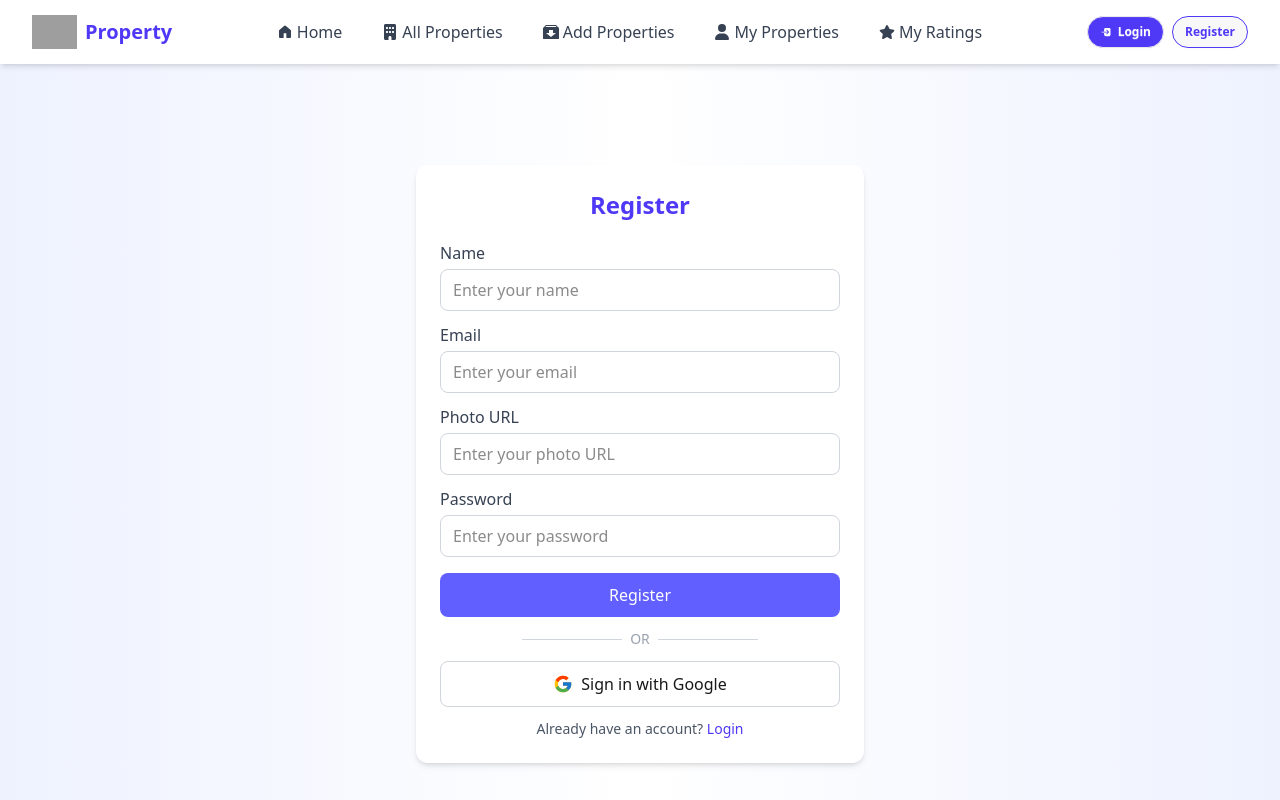
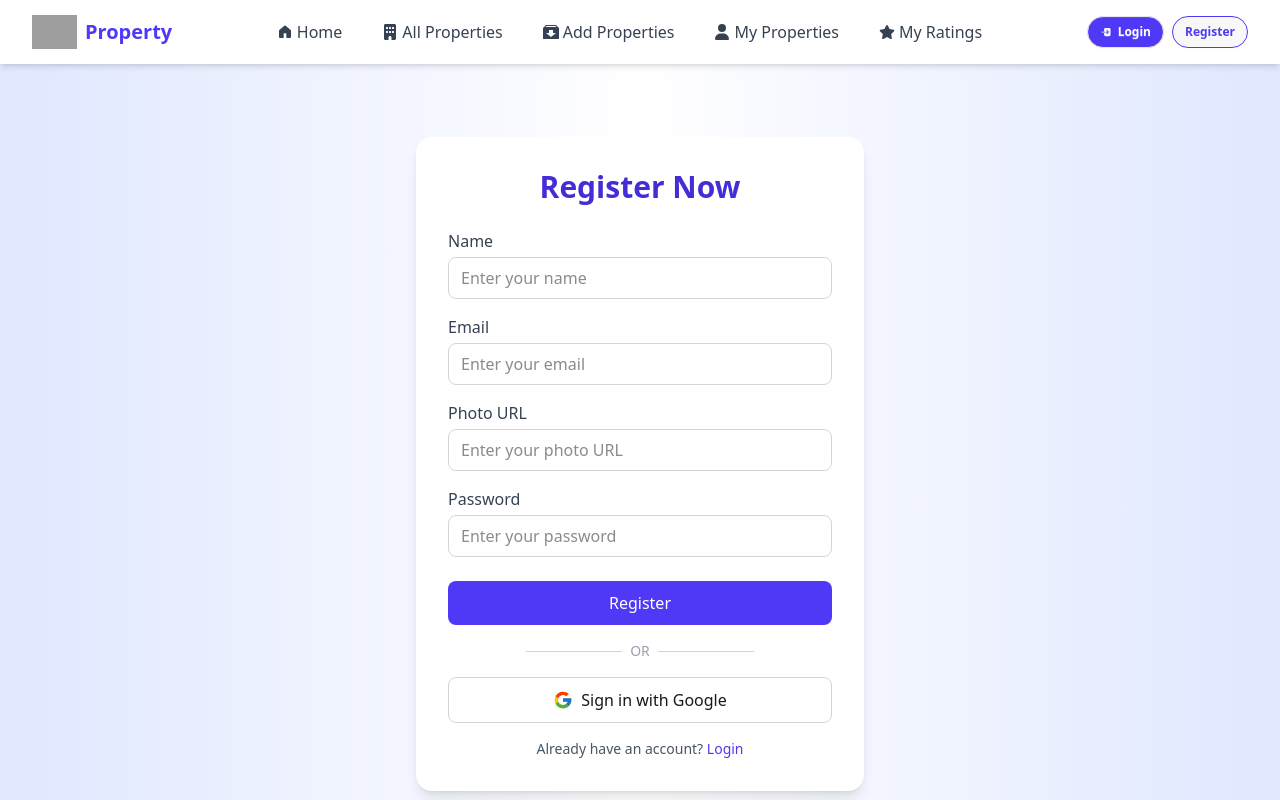
Before and after one commit to sakhawat236hossain/Home-Nest-client, a React (Vite) app: page /register in a window 1280 px wide. Shown: the top 800 px of the page. Built offline with nearby package versions, Linux system fonts and the light colour scheme; no server answers; grey boxes are pictures that could not be loaded.

Commit message:
create user,login fnc done

```diff
--- a/package.json
+++ b/package.json
@@ -11,9 +11,11 @@
   },
   "dependencies": {
     "@tailwindcss/vite": "^4.1.17",
+    "firebase": "^12.5.0",
     "lucide-react": "^0.553.0",
     "react": "^19.1.1",
     "react-dom": "^19.1.1",
+    "react-hot-toast": "^2.6.0",
     "react-icons": "^5.5.0",
     "react-router-dom": "^7.9.5",
     "tailwindcss": "^4.1.17"
--- /dev/null
+++ b/src/AuthProvider/AuthProvider.jsx
@@ -0,0 +1,47 @@
+import { createContext, useEffect, useState } from "react";
+import {
+  createUserWithEmailAndPassword,
+  getAuth,
+  onAuthStateChanged,
+  signInWithEmailAndPassword,
+} from "firebase/auth";
+import app from "../Firebase/firebase.config";
+
+export const AuthContext = createContext();
+
+const auth = getAuth(app);
+
+const AuthProvider = ({ children }) => {
+  const [user, setUser] = useState(null);
+console.log(user);
+  // create user
+  const createUser = (email, password) => {
+    return createUserWithEmailAndPassword(auth, email, password);
+  };
+
+  // login user
+  const logInUser = (email, password) => {
+    return signInWithEmailAndPassword(auth, email, password);
+  };
+
+  useEffect(() => {
+    const unSubscribe = onAuthStateChanged(auth, (currentUser) => {
+      setUser(currentUser);
+    });
+
+    return () => unSubscribe();
+  }, []);
+
+  const authInfo = {
+    user,
+    setUser,
+    createUser,
+    logInUser,
+  };
+
+  return (
+    <AuthContext.Provider value={authInfo}>{children}</AuthContext.Provider>
+  );
+};
+
+export default AuthProvider;
--- a/src/Components/Navbar.jsx
+++ b/src/Components/Navbar.jsx
@@ -1,4 +1,4 @@
-import React, { useState } from "react";
+import React, { useContext, useState } from "react";
 import { Link, NavLink } from "react-router-dom";
 import { GoHomeFill } from "react-icons/go";
 import { FaBuilding, FaUser, FaStar } from "react-icons/fa6";
@@ -7,6 +7,7 @@ import { IoLogIn } from "react-icons/io5";
 
 const Navbar = () => {
   const [mobileOpen, setMobileOpen] = useState(false);
+  // const {user}=useContext(AuthC)
 
   const NavItem = ({ to, label, icon: Icon }) => (
     <NavLink
--- /dev/null
+++ b/src/Firebase/firebase.config.js
@@ -0,0 +1,19 @@
+// Import the functions you need from the SDKs you need
+import { initializeApp } from "firebase/app";
+// TODO: Add SDKs for Firebase products that you want to use
+// https://firebase.google.com/docs/web/setup#available-libraries
+
+// Your web app's Firebase configuration
+const firebaseConfig = {
+  apiKey: "AIzaSyCvpkREzIJJCYe2vpZLUYa-q8u2IIfnWew",
+  authDomain: "homenest-1a737.firebaseapp.com",
+  projectId: "homenest-1a737",
+  storageBucket: "homenest-1a737.firebasestorage.app",
+  messagingSenderId: "469248229841",
+  appId: "1:469248229841:web:e2b54cecd6771c7e4820f0"
+};
+
+// Initialize Firebase
+const app = initializeApp(firebaseConfig);
+
+export default app
--- a/src/Pages/Register.jsx
+++ b/src/Pages/Register.jsx
@@ -1,71 +1,121 @@
 import React from "react";
 import { Link } from "react-router-dom";
 import { FcGoogle } from "react-icons/fc";
+import { useContext } from "react";
+import { AuthContext } from "../AuthProvider/AuthProvider";
+import toast from "react-hot-toast";
 
 const Register = () => {
+  const { createUser,setUser } = useContext(AuthContext);
+
+  const handleRegister = (e) => {
+    e.preventDefault();
+
+    const name = e.target.name.value;
+    const email = e.target.email.value;
+    const photoURL = e.target.photoURL.value;
+    const password = e.target.password.value;
+
+    if (!name || !email || !password) {
+      toast.error("Please fill in all required fields!");
+      return;
+    }
+
+    createUser(email, password)
+      .then((result) => {
+        const user = result.user;
+     setUser(user)
+        toast.success("Registration successful!");
+      })
+      .catch((error) => {
+        const errorMessage = error.message;
+        toast.error(`Registration failed: ${errorMessage}`);
+        console.error("Registration error:", error);
+      });
+
+    console.log({ name, email, photoURL, password });
+  };
+
   return (
-    <div className="flex justify-center items-center min-h-screen bg-gradient-to-r from-indigo-50 via-white to-indigo-50 p-4">
-      <form className="bg-white p-4 sm:p-6 rounded-xl shadow-md w-full max-w-sm sm:max-w-md">
-        <h2 className="text-2xl sm:text-2.5xl font-bold mb-5 text-center text-indigo-600">
-          Register
+    <div className="flex justify-center items-center min-h-screen bg-gradient-to-r from-indigo-100 via-white to-indigo-100 p-4">
+      <form
+        onSubmit={handleRegister}
+        className="bg-white p-6 sm:p-8 rounded-2xl shadow-lg w-full max-w-sm sm:max-w-md"
+      >
+        <h2 className="text-2xl sm:text-3xl font-bold mb-6 text-center text-indigo-700">
+          Register Now
         </h2>
 
         {/* Name */}
-        <div className="mb-3">
-          <label className="block mb-1 font-medium text-gray-700 text-sm sm:text-base">Name</label>
+        <div className="mb-3 sm:mb-4">
+          <label className="block mb-1 font-medium text-gray-700 text-sm sm:text-base">
+            Name
+          </label>
           <input
             type="text"
             name="name"
             placeholder="Enter your name"
-            className="w-full border border-gray-300 px-3 py-2 rounded-lg focus:outline-none focus:ring-2 focus:ring-indigo-300 text-sm sm:text-base"
+            required
+            className="w-full border border-gray-300 px-3 py-2 rounded-lg focus:outline-none focus:ring-2 focus:ring-indigo-400 text-sm sm:text-base"
           />
         </div>
 
         {/* Email */}
-        <div className="mb-3">
-          <label className="block mb-1 font-medium text-gray-700 text-sm sm:text-base">Email</label>
+        <div className="mb-3 sm:mb-4">
+          <label className="block mb-1 font-medium text-gray-700 text-sm sm:text-base">
+            Email
+          </label>
           <input
             type="email"
             name="email"
             placeholder="Enter your email"
-            className="w-full border border-gray-300 px-3 py-2 rounded-lg focus:outline-none focus:ring-2 focus:ring-indigo-300 text-sm sm:text-base"
+            required
+            className="w-full border border-gray-300 px-3 py-2 rounded-lg focus:outline-none focus:ring-2 focus:ring-indigo-400 text-sm sm:text-base"
           />
         </div>
 
         {/* Photo URL */}
-        <div className="mb-3">
-          <label className="block mb-1 font-medium text-gray-700 text-sm sm:text-base">Photo URL</label>
+        <div className="mb-3 sm:mb-4">
+          <label className="block mb-1 font-medium text-gray-700 text-sm sm:text-base">
+            Photo URL
+          </label>
           <input
             type="text"
             name="photoURL"
             placeholder="Enter your photo URL"
-            className="w-full border border-gray-300 px-3 py-2 rounded-lg focus:outline-none focus:ring-2 focus:ring-indigo-300 text-sm sm:text-base"
+            required
+            className="w-full border border-gray-300 px-3 py-2 rounded-lg focus:outline-none focus:ring-2 focus:ring-indigo-400 text-sm sm:text-base"
           />
         </div>
 
         {/* Password */}
-        <div className="mb-4">
-          <label className="block mb-1 font-medium text-gray-700 text-sm sm:text-base">Password</label>
+        <div className="mb-5 sm:mb-6">
+          <label className="block mb-1 font-medium text-gray-700 text-sm sm:text-base">
+            Password
+          </label>
           <input
             type="password"
             name="password"
             placeholder="Enter your password"
-            className="w-full border border-gray-300 px-3 py-2 rounded-lg focus:outline-none focus:ring-2 focus:ring-indigo-300 text-sm sm:text-base"
+            required
+            className="w-full border border-gray-300 px-3 py-2 rounded-lg focus:outline-none focus:ring-2 focus:ring-indigo-400 text-sm sm:text-base"
           />
         </div>
 
         {/* Register Button */}
         <button
           type="submit"
-          className="w-full bg-indigo-500 text-white py-2 sm:py-2.5 rounded-lg hover:bg-indigo-600 transition mb-3 font-medium text-sm sm:text-base"
+          className="w-full bg-indigo-600 text-white py-2 sm:py-2.5 rounded-lg hover:bg-indigo-700 transition mb-4 font-medium text-sm sm:text-base"
         >
           Register
         </button>
 
         {/* OR Divider */}
-        <div className="flex items-center justify-center mb-3">
+        <div className="flex items-center justify-center mb-4">
           <span className="border-b border-gray-300 w-1/4"></span>
-          <span className="mx-2 text-gray-400 text-xs sm:text-sm font-medium">OR</span>
+          <span className="mx-2 text-gray-400 text-xs sm:text-sm font-medium">
+            OR
+          </span>
           <span className="border-b border-gray-300 w-1/4"></span>
         </div>
 
@@ -79,9 +129,12 @@ const Register = () => {
         </button>
 
         {/* Login Redirect */}
-        <p className="mt-3 text-center text-xs sm:text-sm text-gray-600">
+        <p className="mt-4 text-center text-xs sm:text-sm text-gray-600">
           Already have an account?{" "}
-          <Link to="/login" className="text-indigo-600 hover:underline font-medium">
+          <Link
+            to="/login"
+            className="text-indigo-600 hover:underline font-medium"
+          >
             Login
           </Link>
         </p>
--- a/src/main.jsx
+++ b/src/main.jsx
@@ -4,9 +4,13 @@ import './index.css'
 import App from './App.jsx'
 import { RouterProvider } from 'react-router-dom'
 import router from './routes/Routes.jsx'
+import AuthProvider from './AuthProvider/AuthProvider.jsx'
 
 createRoot(document.getElementById('root')).render(
   <StrictMode>
+    <AuthProvider>
   <RouterProvider router={router}></RouterProvider>
+    </AuthProvider>
+
   </StrictMode>,
 )
```
Also changed, not shown: src/Pages/Login.jsx (+35 -12 lines), 1 other file (tests, documents, lock files or other folders).
